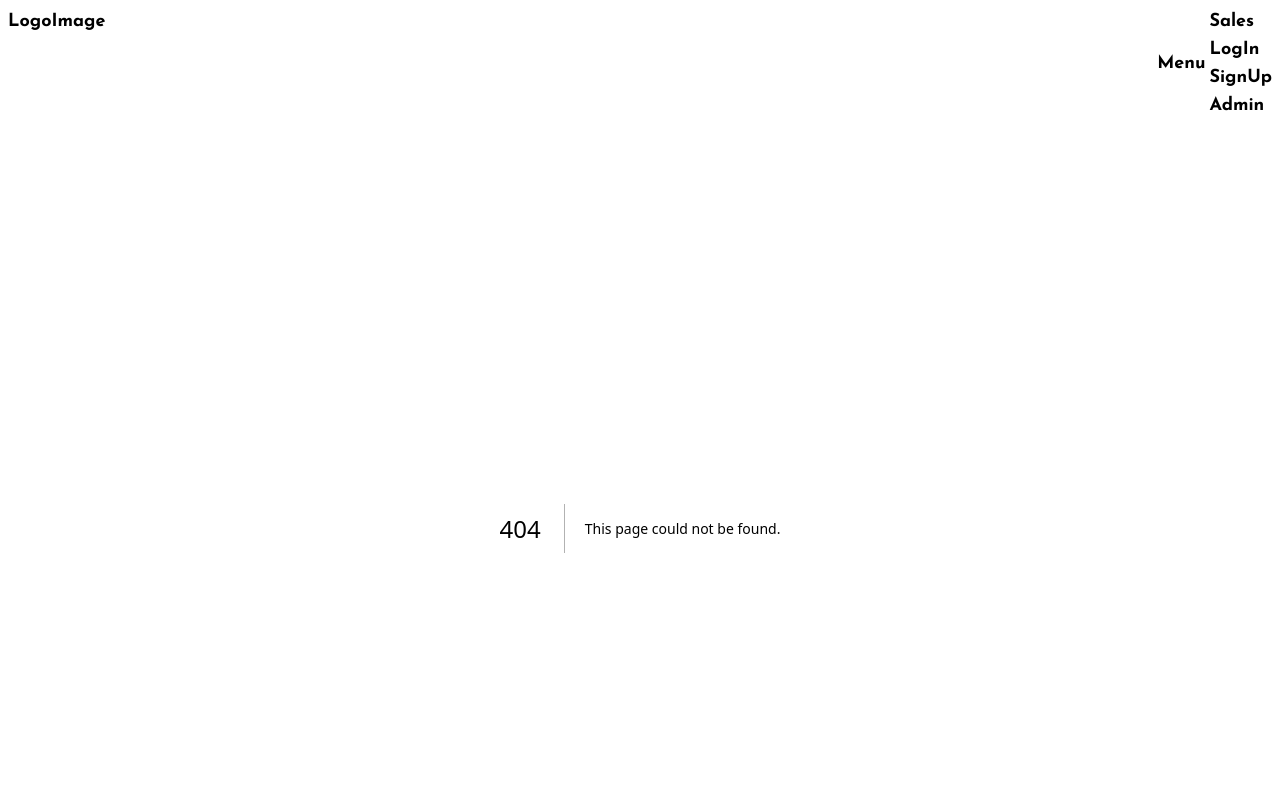
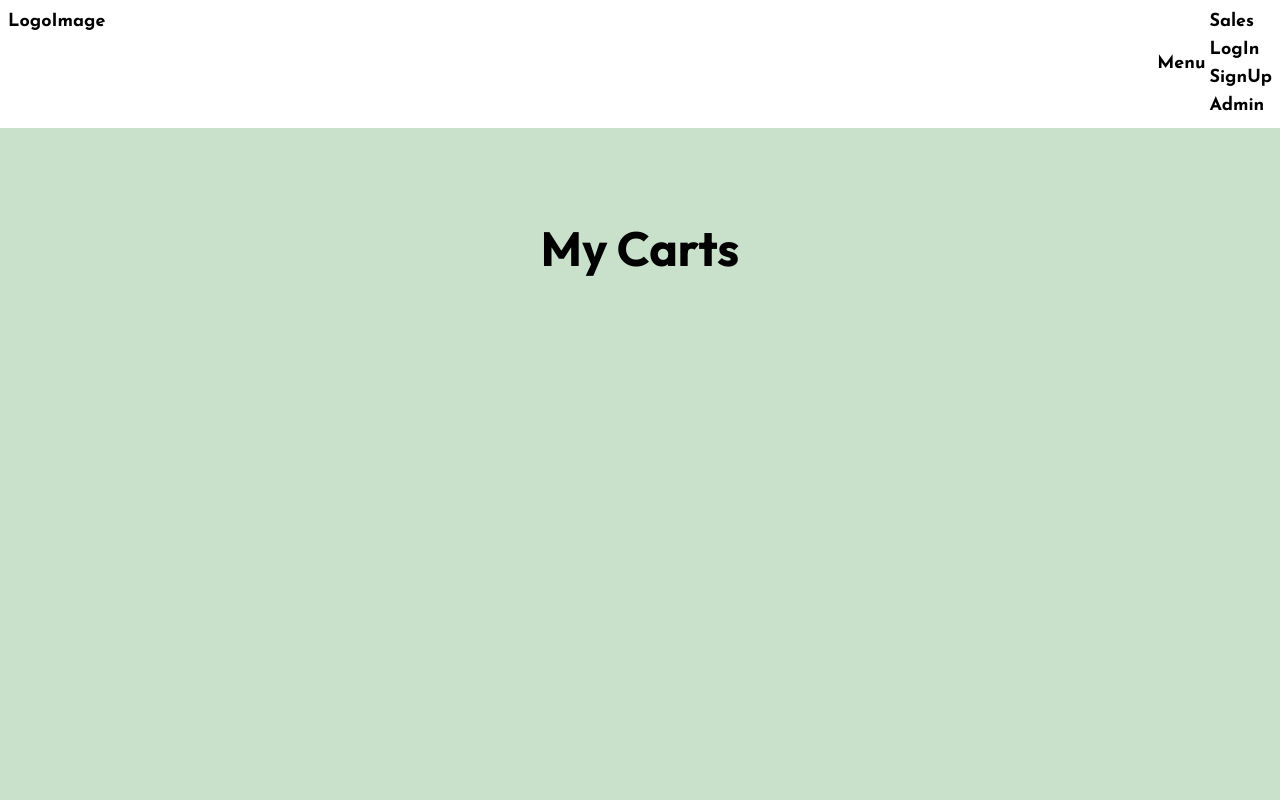
Before and after one commit to BomingYu/shop-frontend, a Next.js app: page /cart in a window 1280 px wide. Before the commit this address had no page. Shown: the top 800 px of the page. Built offline with nearby package versions, Linux system fonts and the light colour scheme.

Commit message:
cart page start

```diff
--- a/src/Components/NavBar.jsx
+++ b/src/Components/NavBar.jsx
@@ -71,7 +71,7 @@ export default function NavBar() {
               </li>
               {isLoggedIn && (
                 <li>
-                  <Link href="#">
+                  <Link href="/cart">
                     <IoCartOutline size="1.7em" />
                   </Link>
                 </li>
--- /dev/null
+++ b/src/app/cart/layout.jsx
@@ -0,0 +1,3 @@
+export default function Layout({children}){
+    return <div>{children}</div>
+}
--- /dev/null
+++ b/src/app/cart/page.jsx
@@ -0,0 +1,34 @@
+"use client"
+
+import { useUserContext } from "@/Contexts/UserContext";
+import { useEffect , useState} from "react";
+
+export default function Page() {
+    const {user} = useUserContext();
+    const [isLoggedIn , setIsLoggedIn] = useState(false);
+    const [userCartItems , setUserCartItems] = useState([]);
+    const [loadingCart , setLoadingCart] = useState(true);
+
+    useEffect(()=>{
+        const objProps = Object.keys(user);
+        setIsLoggedIn(objProps.length !==0);
+      },[user]);
+
+    const testButton = () => {
+        console.log(user.cartItems);
+        setUserCartItems(Array.from(new Set(user.cartItems.map(item => item.salesItem.saleId))));
+        setLoadingCart(false);
+    }
+
+    return (
+      <main className="flex min-h-screen flex-col items-center justify-between p-24 bg-lightRGBA dark:bg-darkRGBA">
+        <div className="flex flex-col space-y-10 items-center ">
+          <h1 className="font-tagFont text-5xl font-bold">My Carts</h1>
+          {isLoggedIn && (<button onClick={testButton}>test</button>)}
+          {!loadingCart && (userCartItems.map((item , index) => (
+            <span key={index}>{item}</span>
+          )))}
+        </div>
+      </main>
+    );
+  }
```
